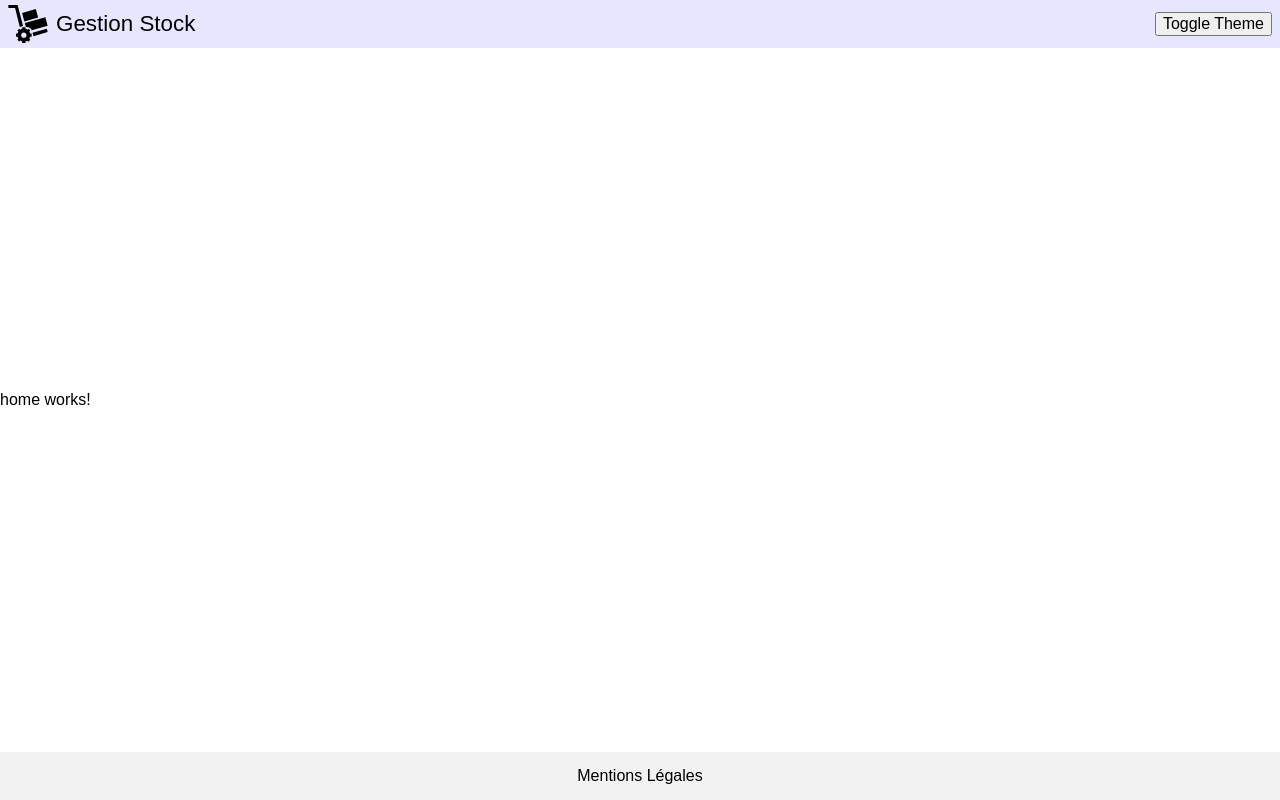
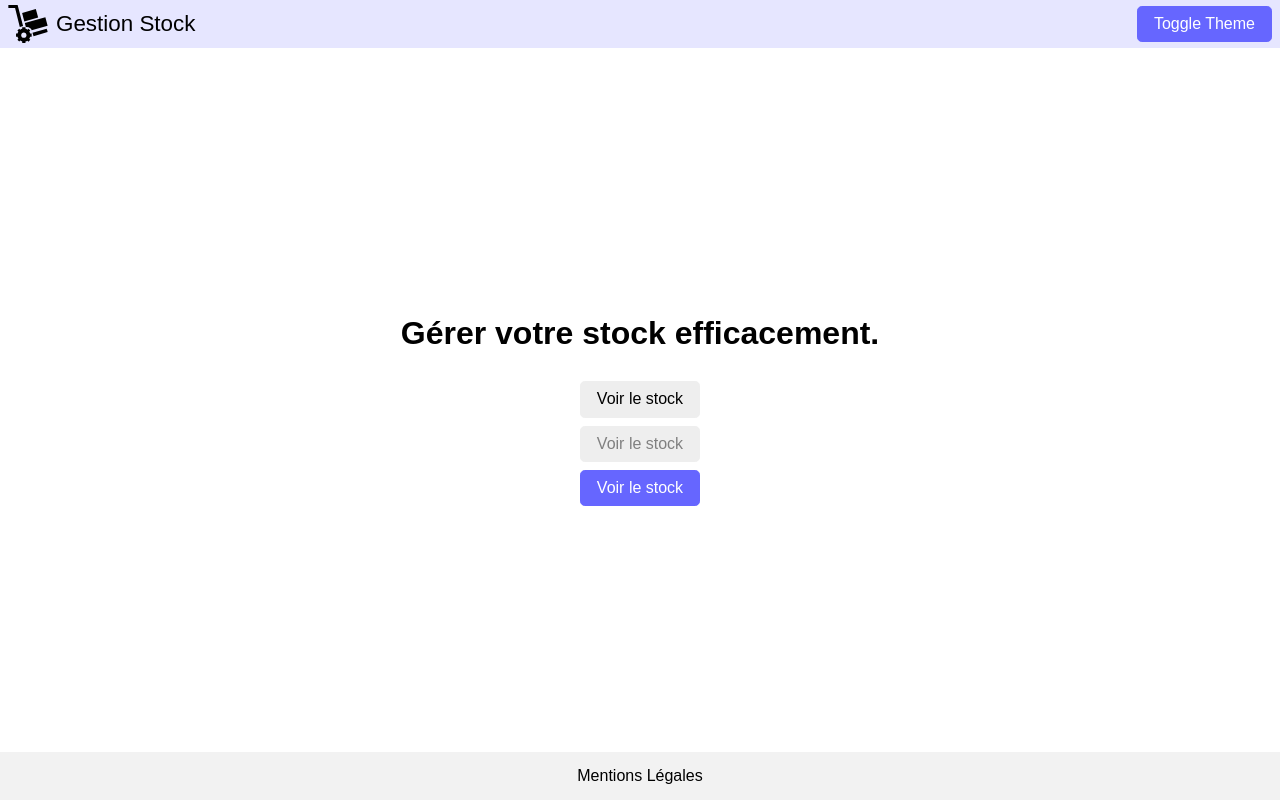
Before and after one commit to jlguenego/crudity-demo, an Angular app in the folder front/: page / in a window 1280 px wide. Built offline with nearby package versions, Linux system fonts and the light colour scheme.

Commit message:
dev: btn

```diff
--- a/front/src/app/layout/header/header.component.html
+++ b/front/src/app/layout/header/header.component.html
@@ -17,5 +17,7 @@
   <span>Gestion Stock</span>
 </a>
 <div class="utility" role="toolbar">
-  <button (click)="themeService.toggleTheme()">Toggle Theme</button>
+  <button class="primary" (click)="themeService.toggleTheme()">
+    Toggle Theme
+  </button>
 </div>
--- a/front/src/app/routes/home/home.component.html
+++ b/front/src/app/routes/home/home.component.html
@@ -1 +1,6 @@
-<p>home works!</p>
+<main>
+  <h1>Gérer votre stock efficacement.</h1>
+  <button>Voir le stock</button>
+  <button disabled>Voir le stock</button>
+  <button class="primary">Voir le stock</button>
+</main>
--- a/front/src/styles.scss
+++ b/front/src/styles.scss
@@ -2,9 +2,56 @@
 @import "../node_modules/normalize.css/normalize.css";
 
 @import "./theme.scss";
+
+*,
+*::before,
+*::after {
+  box-sizing: border-box;
+}
 
 body {
   font-family: sans-serif;
   color: $fg-color;
   background-color: $bg-color;
 }
+
+main {
+  display: flex;
+  flex-flow: column;
+  align-items: center;
+  gap: 0.5em;
+}
+
+button {
+  border-radius: 0.3em;
+  padding: 0.5em 1em;
+  border: 0.1em solid $btn-bg-color;
+  background-color: $btn-bg-color;
+  color: $btn-disabled-fg-color;
+  &:not(:disabled) {
+    cursor: pointer;
+    color: $btn-fg-color;
+    &:hover {
+      border-color: $btn-hover-bg-color;
+      background-color: $btn-hover-bg-color;
+    }
+    &:active {
+      border-color: $btn-active-bg-color;
+      background-color: $btn-active-bg-color;
+    }
+
+    &.primary {
+      color: $btn-primary-fg-color;
+      border-color: $btn-primary-bg-color;
+      background-color: $btn-primary-bg-color;
+      &:hover {
+        border-color: $btn-primary-hover-bg-color;
+        background-color: $btn-primary-hover-bg-color;
+      }
+      &:active {
+        border-color: $btn-primary-active-bg-color;
+        background-color: $btn-primary-active-bg-color;
+      }
+    }
+  }
+}
--- a/front/src/theme.scss
+++ b/front/src/theme.scss
@@ -4,6 +4,16 @@
   --primary-bg-color: hsl(240, 100%, 95%);
   --primary-fg-color: black;
   --alternate-bg-color: hsl(240, 0%, 95%);
+
+  --btn-bg-color: #eee;
+  --btn-hover-bg-color: #ddd;
+  --btn-active-bg-color: #ccc;
+  --btn-fg-color: black;
+  --btn-primary-bg-color: hsl(240, 100%, 70%);
+  --btn-primary-hover-bg-color: hsl(240, 100%, 80%);
+  --btn-primary-active-bg-color: hsl(240, 100%, 85%);
+  --btn-primary-fg-color: white;
+  --btn-disabled-fg-color: gray;
 }
 
 body.dark {
@@ -12,6 +22,16 @@ body.dark {
   --primary-bg-color: hsl(240, 100%, 20%);
   --primary-fg-color: white;
   --alternate-bg-color: hsl(240, 0%, 20%);
+
+  --btn-bg-color: #333;
+  --btn-hover-bg-color: #555;
+  --btn-active-bg-color: #777;
+  --btn-fg-color: white;
+  --btn-primary-bg-color: hsl(240, 100%, 40%);
+  --btn-primary-hover-bg-color: hsl(240, 100%, 50%);
+  --btn-primary-active-bg-color: hsl(240, 100%, 60%);
+  --btn-primary-fg-color: white;
+  --btn-disabled-fg-color: gray;
 }
 
 $bg-color: var(--bg-color);
@@ -19,3 +39,13 @@ $fg-color: var(--fg-color);
 $primary-bg-color: var(--primary-bg-color);
 $primary-fg-color: var(--primary-fg-color);
 $alternate-bg-color: var(--alternate-bg-color);
+
+$btn-bg-color: var(--btn-bg-color);
+$btn-hover-bg-color: var(--btn-hover-bg-color);
+$btn-active-bg-color: var(--btn-active-bg-color);
+$btn-fg-color: var(--btn-fg-color);
+$btn-primary-bg-color: var(--btn-primary-bg-color);
+$btn-primary-hover-bg-color: var(--btn-primary-hover-bg-color);
+$btn-primary-active-bg-color: var(--btn-primary-active-bg-color);
+$btn-primary-fg-color: var(--btn-primary-fg-color);
+$btn-disabled-fg-color: var(--btn-disabled-fg-color);
```
